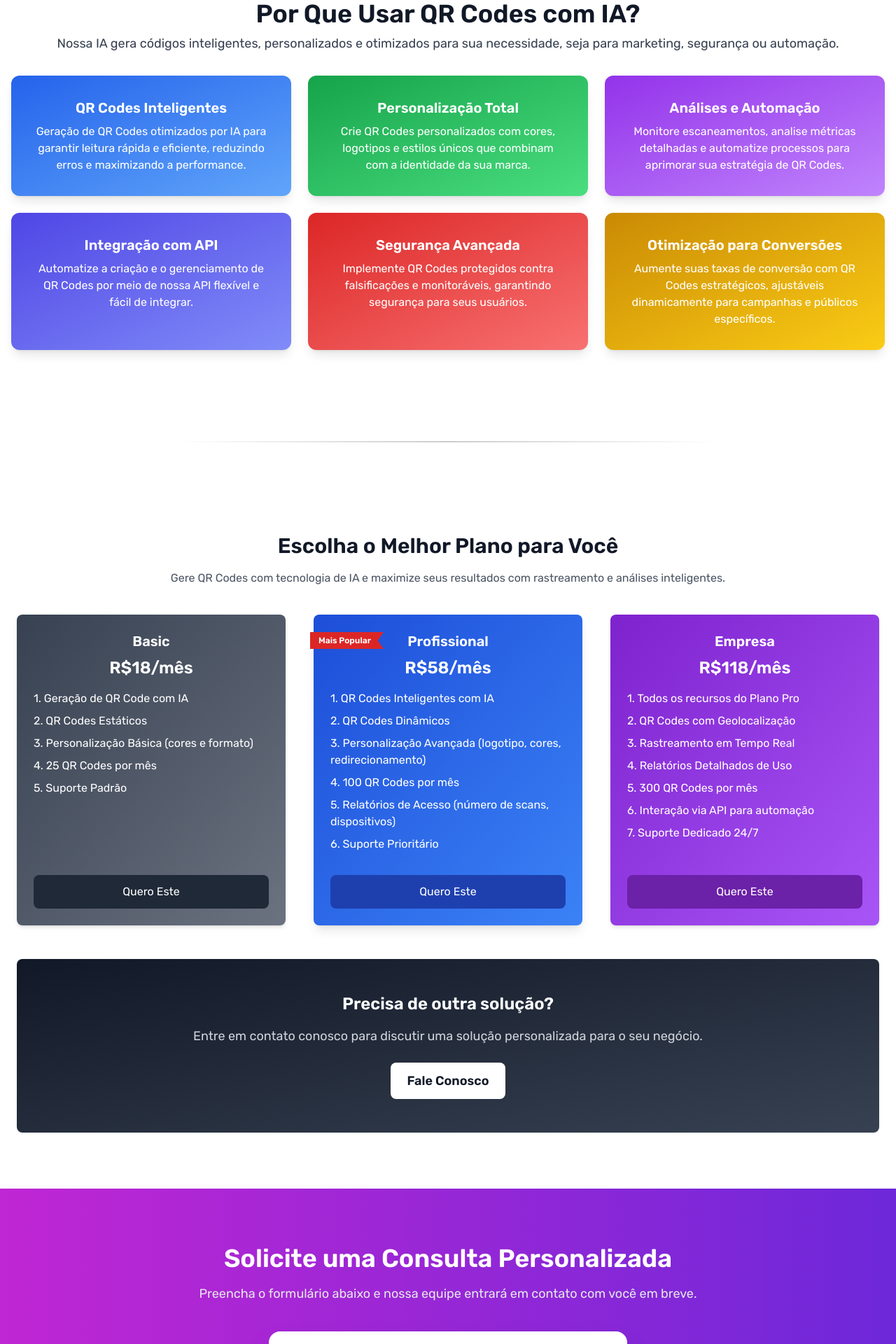
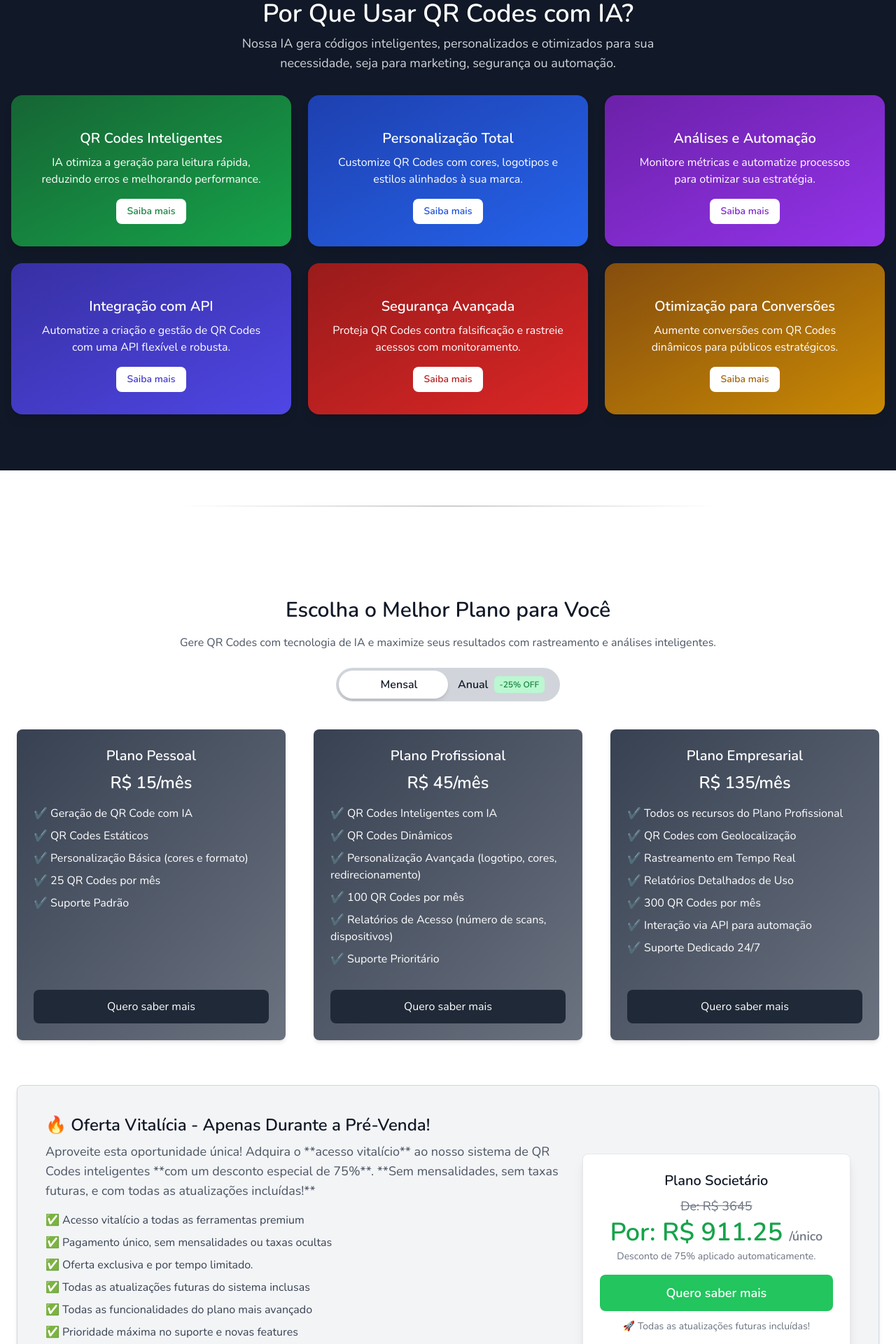
Before and after one commit to rafaelluisdacostacoelho/hi-snapqr-leads, an Angular app: page / in a window 1280 px wide. Shown: the part 880-2800 px from the top of the page at 70% size. Built offline with nearby package versions, Linux system fonts and the light colour scheme.

Commit message:
Add improvements in features, hero section and pricing.

```diff
--- a/src/app/components/features/features.component.html
+++ b/src/app/components/features/features.component.html
@@ -1,61 +1,79 @@
-<section id="features" class="scroll-mt-24 py-20 from-white to-gray-100">
-    <div class="container mx-auto text-center opacity-0 animate-fade-in px-4">
-        <h2 class="text-2xl md:text-3xl lg:text-4xl font-bold text-gray-900 leading-tight">
+<section id="features" class="scroll-mt-24 py-20 bg-gray-900">
+    <div class="container mx-auto text-center opacity-100 animate-fade-in px-4">
+        <h2 class="text-2xl md:text-3xl lg:text-4xl font-bold text-white leading-tight">
             Por Que Usar QR Codes com IA?
         </h2>
-        <p class="text-gray-700 mt-2 mb-8 text-base md:text-lg">
+        <p class="text-gray-300 mt-2 mb-8 text-base md:text-lg max-w-2xl mx-auto">
             Nossa IA gera códigos inteligentes, personalizados e otimizados para sua necessidade,
             seja para marketing, segurança ou automação.
         </p>
 
         <div class="grid sm:grid-cols-1 md:grid-cols-2 lg:grid-cols-3 gap-6">
+
             <!-- QR Codes Inteligentes -->
-            <div class="relative p-8 rounded-xl shadow-lg overflow-hidden transform transition-all duration-300 hover:scale-105 hover:shadow-xl bg-gradient-to-br from-blue-600 to-blue-400">
-                <div class="relative z-10 text-white">
+            <div class="relative p-8 rounded-2xl shadow-lg overflow-hidden transform transition-all bg-gradient-to-br from-green-800 to-green-600 text-white">
+                <div class="relative z-10 flex flex-col items-center text-center">
+                    <i class="fas fa-palette text-5xl mb-4"></i>
                     <h3 class="text-xl font-semibold">QR Codes Inteligentes</h3>
-                    <p class="mt-2 text-base">Geração de QR Codes otimizados por IA para garantir leitura rápida e eficiente, reduzindo erros e maximizando a performance.</p>
+                    <p class="mt-2 text-base">
+                        IA otimiza a geração para leitura rápida, reduzindo erros e melhorando performance.
+                    </p>
+                    <a href="#faq" class="mt-4 bg-white text-green-700 px-4 py-2 rounded-lg text-sm font-semibold hover:bg-gray-200 transition">
+                        Saiba mais
+                    </a>
                 </div>
             </div>
 
             <!-- Personalização Total -->
-            <div class="relative p-8 rounded-xl shadow-lg overflow-hidden transform transition-all duration-300 hover:scale-105 hover:shadow-xl bg-gradient-to-br from-green-600 to-green-400">
-                <div class="relative z-10 text-white">
+            <div class="relative p-8 rounded-2xl shadow-lg overflow-hidden transform transition-all bg-gradient-to-br from-blue-800 to-blue-600 text-white">
+                <div class="relative z-10 flex flex-col items-center text-center">
+                    <i class="fas fa-palette text-5xl mb-4"></i>
                     <h3 class="text-xl font-semibold">Personalização Total</h3>
-                    <p class="mt-2 text-base">Crie QR Codes personalizados com cores, logotipos e estilos únicos que combinam com a identidade da sua marca.</p>
+                    <p class="mt-2 text-base">Customize QR Codes com cores, logotipos e estilos alinhados à sua marca.</p>
+                    <a href="#faq" class="mt-4 bg-white text-blue-700 px-4 py-2 rounded-lg text-sm font-semibold hover:bg-gray-200 transition">Saiba mais</a>
                 </div>
             </div>
 
             <!-- Análises e Automação -->
-            <div class="relative p-8 rounded-xl shadow-lg overflow-hidden transform transition-all duration-300 hover:scale-105 hover:shadow-xl bg-gradient-to-br from-purple-600 to-purple-400">
-                <div class="relative z-10 text-white">
+            <div class="relative p-8 rounded-2xl shadow-lg overflow-hidden transform transition-all bg-gradient-to-br from-purple-800 to-purple-600 text-white">
+                <div class="relative z-10 flex flex-col items-center text-center">
+                    <i class="fas fa-chart-line text-5xl mb-4"></i>
                     <h3 class="text-xl font-semibold">Análises e Automação</h3>
-                    <p class="mt-2 text-base">Monitore escaneamentos, analise métricas detalhadas e automatize processos para aprimorar sua estratégia de QR Codes.</p>
+                    <p class="mt-2 text-base">Monitore métricas e automatize processos para otimizar sua estratégia.</p>
+                    <a href="#faq" class="mt-4 bg-white text-purple-700 px-4 py-2 rounded-lg text-sm font-semibold hover:bg-gray-200 transition">Saiba mais</a>
                 </div>
             </div>
 
             <!-- Integração com API -->
-            <div class="relative p-8 rounded-xl shadow-lg overflow-hidden transform transition-all duration-300 hover:scale-105 hover:shadow-xl bg-gradient-to-br from-indigo-600 to-indigo-400">
-                <div class="relative z-10 text-white">
+            <div class="relative p-8 rounded-2xl shadow-lg overflow-hidden transform transition-all bg-gradient-to-br from-indigo-800 to-indigo-600 text-white">
+                <div class="relative z-10 flex flex-col items-center text-center">
+                    <i class="fas fa-code-branch text-5xl mb-4"></i>
                     <h3 class="text-xl font-semibold">Integração com API</h3>
-                    <p class="mt-2 text-base">Automatize a criação e o gerenciamento de QR Codes por meio de nossa API flexível e fácil de integrar.</p>
+                    <p class="mt-2 text-base">Automatize a criação e gestão de QR Codes com uma API flexível e robusta.</p>
+                    <a href="#faq" class="mt-4 bg-white text-indigo-700 px-4 py-2 rounded-lg text-sm font-semibold hover:bg-gray-200 transition">Saiba mais</a>
                 </div>
             </div>
 
             <!-- Segurança Avançada -->
-            <div class="relative p-8 rounded-xl shadow-lg overflow-hidden transform transition-all duration-300 hover:scale-105 hover:shadow-xl bg-gradient-to-br from-red-600 to-red-400">
-                <div class="relative z-10 text-white">
+            <div class="relative p-8 rounded-2xl shadow-lg overflow-hidden transform transition-all bg-gradient-to-br from-red-800 to-red-600 text-white">
+                <div class="relative z-10 flex flex-col items-center text-center">
+                    <i class="fas fa-shield-alt text-5xl mb-4"></i>
                     <h3 class="text-xl font-semibold">Segurança Avançada</h3>
-                    <p class="mt-2 text-base">Implemente QR Codes protegidos contra falsificações e monitoráveis, garantindo segurança para seus usuários.</p>
+                    <p class="mt-2 text-base">Proteja QR Codes contra falsificação e rastreie acessos com monitoramento.</p>
+                    <a href="#faq" class="mt-4 bg-white text-red-700 px-4 py-2 rounded-lg text-sm font-semibold hover:bg-gray-200 transition">Saiba mais</a>
                 </div>
             </div>
 
             <!-- Otimização para Conversões -->
-            <div class="relative p-8 rounded-xl shadow-lg overflow-hidden transform transition-all duration-300 hover:scale-105 hover:shadow-xl bg-gradient-to-br from-yellow-600 to-yellow-400">
-                <div class="relative z-10 text-white">
+            <div class="relative p-8 rounded-2xl shadow-lg overflow-hidden transform transition-all bg-gradient-to-br from-yellow-800 to-yellow-600 text-white">
+                <div class="relative z-10 flex flex-col items-center text-center">
+                    <i class="fas fa-bullseye text-5xl mb-4"></i>
                     <h3 class="text-xl font-semibold">Otimização para Conversões</h3>
-                    <p class="mt-2 text-base">Aumente suas taxas de conversão com QR Codes estratégicos, ajustáveis dinamicamente para campanhas e públicos específicos.</p>
+                    <p class="mt-2 text-base">Aumente conversões com QR Codes dinâmicos para públicos estratégicos.</p>
+                    <a href="#faq" class="mt-4 bg-white text-yellow-700 px-4 py-2 rounded-lg text-sm font-semibold hover:bg-gray-200 transition">Saiba mais</a>
                 </div>
             </div>
+
         </div>
     </div>
 </section>
--- a/src/app/components/features/features.component.ts
+++ b/src/app/components/features/features.component.ts
@@ -1,4 +1,4 @@
-import { Component } from '@angular/core';
+import { Component, HostBinding } from '@angular/core';
 
 @Component({
   selector: 'app-features',
@@ -7,5 +7,9 @@ import { Component } from '@angular/core';
   styleUrl: './features.component.css'
 })
 export class FeaturesComponent {
+  @HostBinding('class.rotate-y-180') isFlipped = false;
 
+  flipCard() {
+    this.isFlipped = !this.isFlipped;
+  }
 }
--- a/src/app/components/hero-section/hero-section.component.html
+++ b/src/app/components/hero-section/hero-section.component.html
@@ -4,7 +4,7 @@
         <!-- Texto à esquerda (Mantendo ajustes para desktop e corrigindo mobile) -->
         <div class="text-left mx-auto md:mx-0 max-w-full md:max-w-2xl lg:max-w-3xl mt-10">
             <h1 class="text-3xl sm:text-4xl md:text-5xl font-bold leading-tight mb-4 sm:mb-6 md:mb-8">
-                <span class="text-gray-200">QR Codes podem ajudar o seu negócio!</span>
+                <span class="text-gray-200">QR Codes com IA podem ajudar o seu negócio!</span>
             </h1>
             <p class="text-sm sm:text-base md:text-lg text-gray-200">
                 A inteligência artificial que gera QR Codes <b class="text-yellow-400">inteligentes, rastreáveis e otimizados</b> para maximizar seu faturamento.
--- a/src/app/components/pricing/pricing.component.html
+++ b/src/app/components/pricing/pricing.component.html
@@ -5,96 +5,98 @@
             Gere QR Codes com tecnologia de IA e maximize seus resultados com rastreamento e análises inteligentes.
         </p>
 
+        <!-- Toggle Mensal / Anual alinhado corretamente -->
+        <div class="flex justify-center items-center mt-6">
+            <div class="relative w-80 h-12 bg-gray-300 rounded-full overflow-hidden cursor-pointer flex items-center p-1"
+                (click)="togglePricing()">
+
+                <!-- Indicador deslizante corretamente posicionado -->
+                <div class="absolute top-1 left-1 w-[48.7%] h-10 bg-white rounded-full shadow-md transition-transform duration-300"
+                    [class.translate-x-[100%]]="isAnnual">
+                </div>
+
+                <!-- Conteúdo do toggle perfeitamente alinhado -->
+                <div class="relative z-10 flex w-full h-full items-center justify-between px-4">
+                    <!-- Mensal -->
+                    <span class="text-base font-bold text-gray-900 w-1/2 text-center">Mensal</span>
+
+                    <!-- Anual + Desconto -->
+                    <div class="w-1/2 flex items-center justify-center gap-2">
+                        <span class="text-base font-bold text-gray-900 ml-3">Anual</span>
+                        <span class="text-xs font-bold text-green-700 bg-green-200 px-2 py-1 rounded-md">
+                            -25% OFF
+                        </span>
+                    </div>
+                </div>
+            </div>
+        </div>
+
         <div class="grid sm:grid-cols-1 md:grid-cols-2 lg:grid-cols-3 gap-10 mt-10">
-            <!-- Plano Basic -->
-            <div
+            <!-- Loop de Planos -->
+            <div *ngFor="let plan of pricingPlans"
                 class="relative flex flex-col h-full p-6 shadow-md rounded-lg bg-gradient-to-br from-gray-700 to-gray-500 text-left">
                 <div class="flex-grow">
-                    <h3 class="text-xl font-semibold text-white text-center">Basic</h3>
-                    <p class="text-white text-center text-2xl font-bold mt-2">R$18/mês</p>
+                    <h3 class="text-xl font-semibold text-white text-center">{{ plan.name }}</h3>
+                    <p class="text-white text-center text-2xl font-bold mt-2">
+                        R$ {{ isAnnual ? plan.priceAnnual : plan.priceMonthly }}/{{ isAnnual ? 'ano' : 'mês' }}
+                    </p>
                     <ul class="text-white mt-4 space-y-2">
-                        <li>1. Geração de QR Code com IA</li>
-                        <li>2. QR Codes Estáticos</li>
-                        <li>3. Personalização Básica (cores e formato)</li>
-                        <li>4. 25 QR Codes por mês</li>
-                        <li>5. Suporte Padrão</li>
+                        <li *ngFor="let feature of plan.features">✔️ {{ feature }}</li>
                     </ul>
                 </div>
                 <div class="mt-8 w-full">
-                    <a href="#contact" (click)="setAction('Básico')"
-                        class="block bg-gray-800 text-white px-6 py-3 rounded-lg hover:bg-gray-900 transition text-center mt-auto btn-glow btn-hover-effect"
-                        aria-label="Assinar Plano Básico">
-                        Quero Este
-                    </a>
-                </div>
-            </div>
-
-            <!-- Plano Pro - Destacado -->
-            <div
-                class="relative flex flex-col h-full p-6 shadow-lg rounded-lg bg-gradient-to-br from-blue-700 to-blue-500 text-left">
-                <!-- Fita "Mais Popular" Reduzida -->
-                <div class="absolute top-[25px] left-[-5px] bg-red-600 text-white text-xs font-bold px-3 py-1"
-                    style="clip-path: polygon(0% 0%, 100% 0%, 92% 50%, 100% 100%, 0% 100%); width: 105px;">
-                    Mais Popular
-                </div>
-                <div class="flex-grow">
-                    <h3 class="text-xl font-semibold text-white text-center">Profissional</h3>
-                    <p class="text-white text-center text-2xl font-bold mt-2">R$58/mês</p>
-                    <ul class="text-white mt-4 space-y-2">
-                        <li>1. QR Codes Inteligentes com IA</li>
-                        <li>2. QR Codes Dinâmicos</li>
-                        <li>3. Personalização Avançada (logotipo, cores, redirecionamento)</li>
-                        <li>4. 100 QR Codes por mês</li>
-                        <li>5. Relatórios de Acesso (número de scans, dispositivos)</li>
-                        <li>6. Suporte Prioritário</li>
-                    </ul>
-                </div>
-                <div class="mt-8 w-full">
-                    <a href="#contact" (click)="setAction('Profissional')"
-                        class="block bg-blue-800 text-white px-6 py-3 rounded-lg hover:bg-blue-900 transition text-center mt-auto btn-glow btn-hover-effect"
-                        aria-label="Assinar Plano Pro">
-                        Quero Este
-                    </a>
-                </div>
-            </div>
-
-            <!-- Plano Enterprise -->
-            <div
-                class="relative flex flex-col h-full p-6 shadow-md rounded-lg bg-gradient-to-br from-purple-700 to-purple-500 text-left">
-                <div class="flex-grow">
-                    <h3 class="text-xl font-semibold text-white text-center">Empresa</h3>
-                    <p class="text-white text-center text-2xl font-bold mt-2">R$118/mês</p>
-                    <ul class="text-white mt-4 space-y-2">
-                        <li>1. Todos os recursos do Plano Pro</li>
-                        <li>2. QR Codes com Geolocalização</li>
-                        <li>3. Rastreamento em Tempo Real</li>
-                        <li>4. Relatórios Detalhados de Uso</li>
-                        <li>5. 300 QR Codes por mês</li>
-                        <li>6. Interação via API para automação</li>
-                        <li>7. Suporte Dedicado 24/7</li>
-                    </ul>
-                </div>
-                <div class="mt-8 w-full">
-                    <a href="#contact" (click)="setAction('Empresa')"
-                        class="block bg-purple-800 text-white px-6 py-3 rounded-lg hover:bg-purple-900 transition text-center mt-auto btn-glow btn-hover-effect"
-                        aria-label="Assinar Plano Enterprise">
-                        Quero Este
+                    <a href="#contact"
+                        class="block bg-gray-800 text-white px-6 py-3 rounded-lg hover:bg-gray-900 transition text-center mt-auto">
+                        Quero saber mais
                     </a>
                 </div>
             </div>
         </div>
 
-        <!-- CTA para contato expandido -->
-        <div class="mt-12 bg-gradient-to-br from-gray-900 to-gray-700 text-white p-12 rounded-lg text-center w-full">
-            <h3 class="text-2xl font-bold">Precisa de outra solução?</h3>
-            <p class="text-gray-300 mt-4 text-lg">
-                Entre em contato conosco para discutir uma solução personalizada para o seu negócio.
-            </p>
-            <a href="#contact" (click)="setAction('Fale Conosco')"
-                class="mt-6 inline-block bg-white text-gray-900 px-6 py-3 rounded-lg hover:bg-gray-300 transition text-lg font-semibold btn-glow btn-hover-effect"
-                aria-label="Fale Conosco">
-                Fale Conosco
-            </a>
+        <!-- Seção do Plano Vitalício -->
+        <div
+            class="mt-16 bg-gray-100 p-10 rounded-lg flex flex-col md:flex-row items-center justify-between shadow-md border border-gray-300">
+
+            <!-- Justificativa e Benefícios do Plano Vitalício -->
+            <div class="md:w-2/3 text-left">
+                <h2 class="text-2xl font-bold text-gray-900">🔥 Oferta Vitalícia - Apenas Durante a Pré-Venda!</h2>
+                <p class="text-lg text-gray-600 mt-2">
+                    Aproveite esta oportunidade única! Adquira o **acesso vitalício** ao nosso sistema de QR Codes
+                    inteligentes **com um desconto especial de 75%**.
+                    **Sem mensalidades, sem taxas futuras, e com todas as atualizações incluídas!**
+                </p>
+                <ul class="mt-4 space-y-2">
+                    <li *ngFor="let feature of lifetimePlan.features" class="flex items-center text-gray-700">
+                        ✅ {{ feature }}
+                    </li>
+                </ul>
+                <p class="text-red-600 font-semibold mt-4">⚠ Apenas algumas unidades disponíveis! Após a pré-venda, esta
+                    oferta será encerrada para sempre.</p>
+            </div>
+
+            <!-- Card do Plano Vitalício -->
+            <div class="p-6 border rounded-lg shadow-lg bg-white mt-6 md:mt-0 md:w-1/3 text-center">
+                <h2 class="text-xl font-bold text-gray-900">{{ lifetimePlan.name }}</h2>
+
+                <!-- Preço antes e depois do desconto -->
+                <p class="text-lg text-gray-500 line-through mt-2">
+                    De: R$ {{ lifetimePlan.originalPrice }}
+                </p>
+                <p class="text-4xl font-bold text-green-600 mt-1">
+                    Por: R$ {{ lifetimePlan.discountedPrice }}
+                    <span class="text-lg text-gray-500">/único</span>
+                </p>
+                <p class="text-sm text-gray-500 mt-1">Desconto de 75% aplicado automaticamente.</p>
+
+                <!-- Botão CTA -->
+                <a href="#contact"
+                    class="mt-4 block text-center bg-green-500 text-white px-6 py-3 rounded-lg hover:bg-green-600 transition text-lg font-semibold">
+                    Quero saber mais
+                </a>
+
+                <p class="text-sm text-gray-500 mt-3">🚀 Todas as atualizações futuras incluídas!</p>
+            </div>
         </div>
+
     </div>
 </section>
--- a/src/app/components/pricing/pricing.component.ts
+++ b/src/app/components/pricing/pricing.component.ts
@@ -1,16 +1,87 @@
-import { Component } from '@angular/core';
+import { Component, CUSTOM_ELEMENTS_SCHEMA } from '@angular/core';
 import { ActionService } from '../../services/action.service';
+import { CommonModule } from '@angular/common';
 
 @Component({
   selector: 'app-pricing',
-  imports: [],
+  imports: [CommonModule],
   templateUrl: './pricing.component.html',
-  styleUrl: './pricing.component.css'
+  styleUrl: './pricing.component.css',
+  schemas: [CUSTOM_ELEMENTS_SCHEMA]
 })
 export class PricingComponent {
-  constructor(private actionService: ActionService) {}
+
+  anualDiscountTax: number = 0.75;
+  isAnnual = false;
+
+  pricingPlans = [
+    {
+      name: 'Plano Pessoal',
+      priceMonthly: 15,
+      priceAnnual: 15 * 12 * this.anualDiscountTax,
+      features: [
+        'Geração de QR Code com IA',
+        'QR Codes Estáticos',
+        'Personalização Básica (cores e formato)',
+        '25 QR Codes por mês',
+        'Suporte Padrão'
+      ]
+    },
+    {
+      name: 'Plano Profissional',
+      priceMonthly: 45,
+      priceAnnual: 45 * 12 * this.anualDiscountTax,
+      features: [
+        'QR Codes Inteligentes com IA',
+        'QR Codes Dinâmicos',
+        'Personalização Avançada (logotipo, cores, redirecionamento)',
+        '100 QR Codes por mês',
+        'Relatórios de Acesso (número de scans, dispositivos)',
+        'Suporte Prioritário'
+      ]
+    },
+    {
+      name: 'Plano Empresarial',
+      priceMonthly: 135,
+      priceAnnual: 135 * 12 * this.anualDiscountTax,
+      features: [
+        'Todos os recursos do Plano Profissional',
+        'QR Codes com Geolocalização',
+        'Rastreamento em Tempo Real',
+        'Relatórios Detalhados de Uso',
+        '300 QR Codes por mês',
+        'Interação via API para automação',
+        'Suporte Dedicado 24/7'
+      ]
+    }
+  ];
+
+  // Calculando o valor original e o desconto do Plano Vitalício
+  originalLifetimePrice = 3 * this.pricingPlans[2].priceAnnual; // 3 anos do plano mais caro
+  discountLifetimePrice = this.originalLifetimePrice * 0.25; // Aplicando 75% de desconto
+
+  lifetimePlan = {
+    name: 'Plano Societário',
+    originalPrice: this.originalLifetimePrice,
+    discountedPrice: this.discountLifetimePrice,
+    features: [
+      'Acesso vitalício a todas as ferramentas premium',
+      'Pagamento único, sem mensalidades ou taxas ocultas',
+      'Oferta exclusiva e por tempo limitado.',
+      'Todas as atualizações futuras do sistema inclusas',
+      'Todas as funcionalidades do plano mais avançado',
+      'Prioridade máxima no suporte e novas features',
+      'Ideal para empresas que querem reduzir custos no longo prazo'
+    ]
+  };
+
+  constructor(private actionService: ActionService) { }
 
   setAction(action: string) {
     this.actionService.setAction(action);
   }
+
+  togglePricing() {
+    this.isAnnual = !this.isAnnual;
+  }
 }
--- a/src/index.html
+++ b/src/index.html
@@ -12,9 +12,9 @@
   <link rel="icon" type="image/png" sizes="16x16" href="/favicon-16x16.png">
   <link rel="manifest" href="/site.webmanifest">
 
-  <!-- <link href="https://fonts.googleapis.com/css2?family=Poppins:wght@300;400;600&display=swap" rel="stylesheet"> -->
-  <!-- <link href="https://fonts.googleapis.com/css2?family=Nunito:wght@300;400;600&display=swap" rel="stylesheet"> -->
-  <link href="https://fonts.googleapis.com/css2?family=Rubik:wght@300;400;600&display=swap" rel="stylesheet">
+  <script async src="https://js.stripe.com/v3/pricing-table.js"></script>
+
+  <link href="https://fonts.googleapis.com/css2?family=Nunito:wght@300;400;600&display=swap" rel="stylesheet">
 </head>
 <body>
   <app-root></app-root>
--- a/src/styles.css
+++ b/src/styles.css
@@ -7,9 +7,7 @@ html {
 }
 
 body {
-  /* font-family: 'Poppins', sans-serif; */
-  /* font-family: 'Nunito', sans-serif; */
-  font-family: 'Rubik', sans-serif;
+  font-family: 'Nunito', sans-serif;
 }
 
 
--- a/tailwind.config.js
+++ b/tailwind.config.js
@@ -13,6 +13,9 @@ module.exports = {
       fontFamily: {
         sans: ["Poppins", "sans-serif"],
       },
+      scale: {
+        '102': '1.01' // Adiciona um efeito de hover BEM leve
+      }
     },
   },
   plugins: [],
```
Also changed, not shown: src/app/components/features/features.component.css (line endings or trailing spaces).
